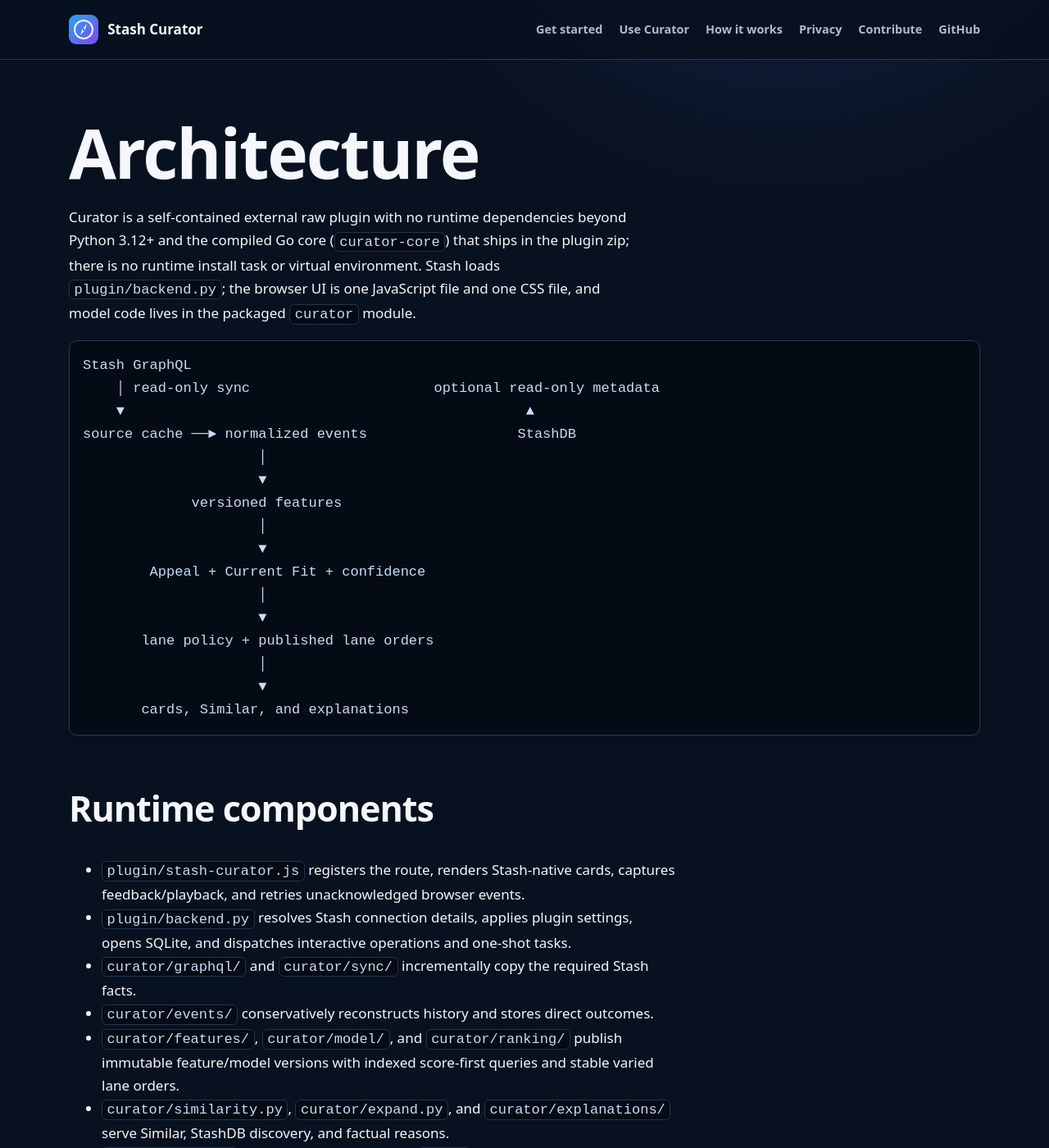
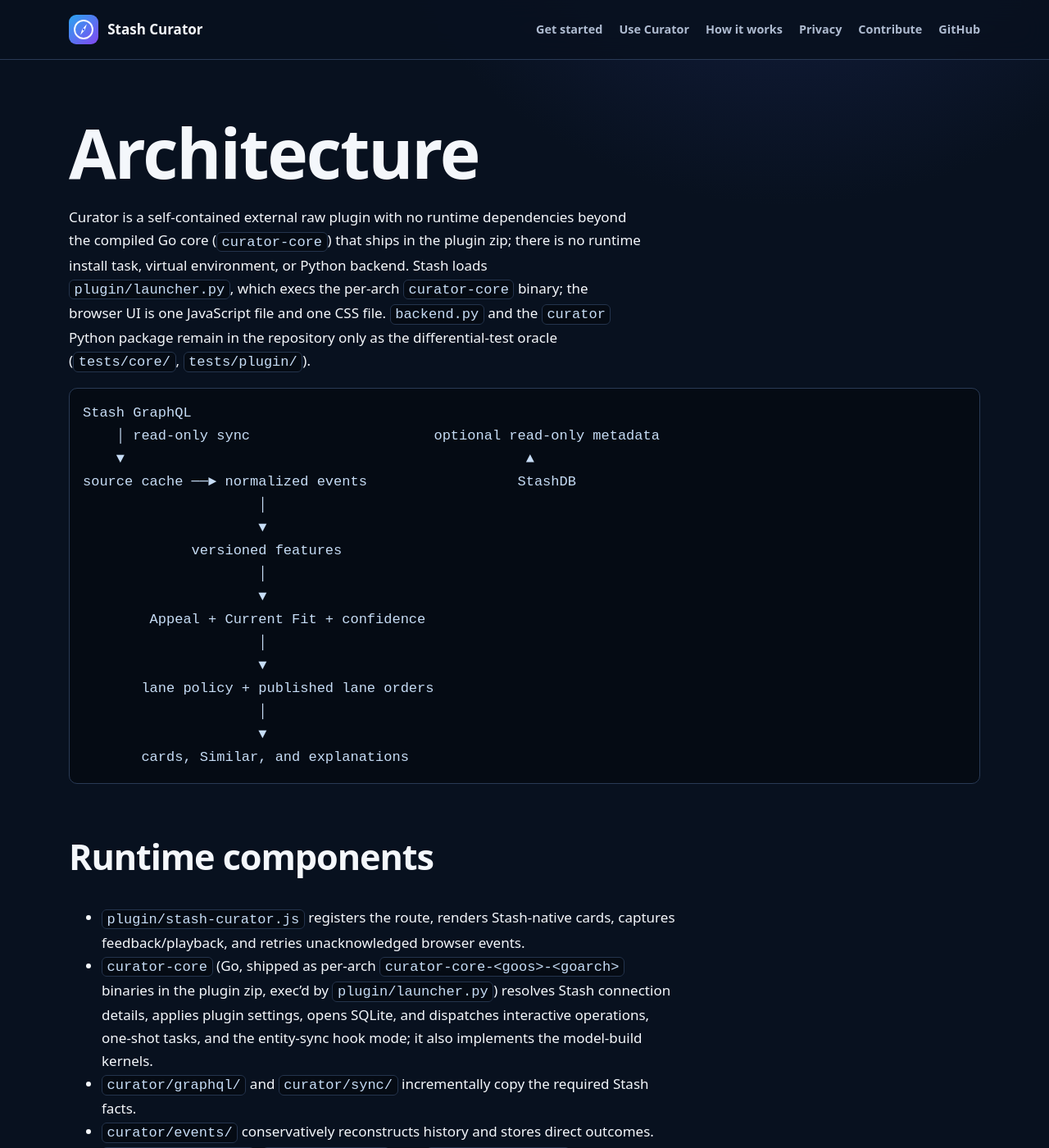
Before and after one commit to mrx-31415/stash-curator, a Jekyll site: the page built from docs/architecture.md, in a window 1280 px wide and 1400 px high. Shown: the whole window at 82% size. Built offline with Jekyll 4.4.1, drawn with Linux system fonts in a browser that asks for light colours.

Commit message:
feat(backend): drop the packaged Python backend from the plugin zip (Slice 4 cleanup)

````diff
--- a/docs/architecture.md
+++ b/docs/architecture.md
@@ -6,10 +6,12 @@
 # Architecture
 
 Curator is a self-contained external raw plugin with no runtime dependencies
-beyond Python 3.12+ and the compiled Go core (`curator-core`) that ships in the
-plugin zip; there is no runtime install task or virtual environment. Stash loads
-`plugin/backend.py`; the browser UI is one JavaScript file and one CSS file, and
-model code lives in the packaged `curator` module.
+beyond the compiled Go core (`curator-core`) that ships in the plugin zip;
+there is no runtime install task, virtual environment, or Python backend.
+Stash loads `plugin/launcher.py`, which execs the per-arch `curator-core`
+binary; the browser UI is one JavaScript file and one CSS file. `backend.py`
+and the `curator` Python package remain in the repository only as the
+differential-test oracle (`tests/core/`, `tests/plugin/`).
 
 ```text
 Stash GraphQL
@@ -34,8 +36,11 @@
 
 - `plugin/stash-curator.js` registers the route, renders Stash-native cards, captures
   feedback/playback, and retries unacknowledged browser events.
-- `plugin/backend.py` resolves Stash connection details, applies plugin settings,
-  opens SQLite, and dispatches interactive operations and one-shot tasks.
+- `curator-core` (Go, shipped as per-arch `curator-core-<goos>-<goarch>`
+  binaries in the plugin zip, exec'd by `plugin/launcher.py`) resolves Stash
+  connection details, applies plugin settings, opens SQLite, and dispatches
+  interactive operations, one-shot tasks, and the entity-sync hook mode; it
+  also implements the model-build kernels.
 - `curator/graphql/` and `curator/sync/` incrementally copy the required Stash facts.
 - `curator/events/` conservatively reconstructs history and stores direct outcomes.
 - `curator/features/`, `curator/model/`, and `curator/ranking/` publish immutable
````
Also changed, not shown: curator/core.py (+10 -9 lines), docs/handover-go-backend-slice4.md (+15 -3 lines), docs/handover.md (+9 -9 lines), plugin/launcher.py (+14 -14 lines), scripts/build_plugin.py (+15 -11 lines), 3 other files.
